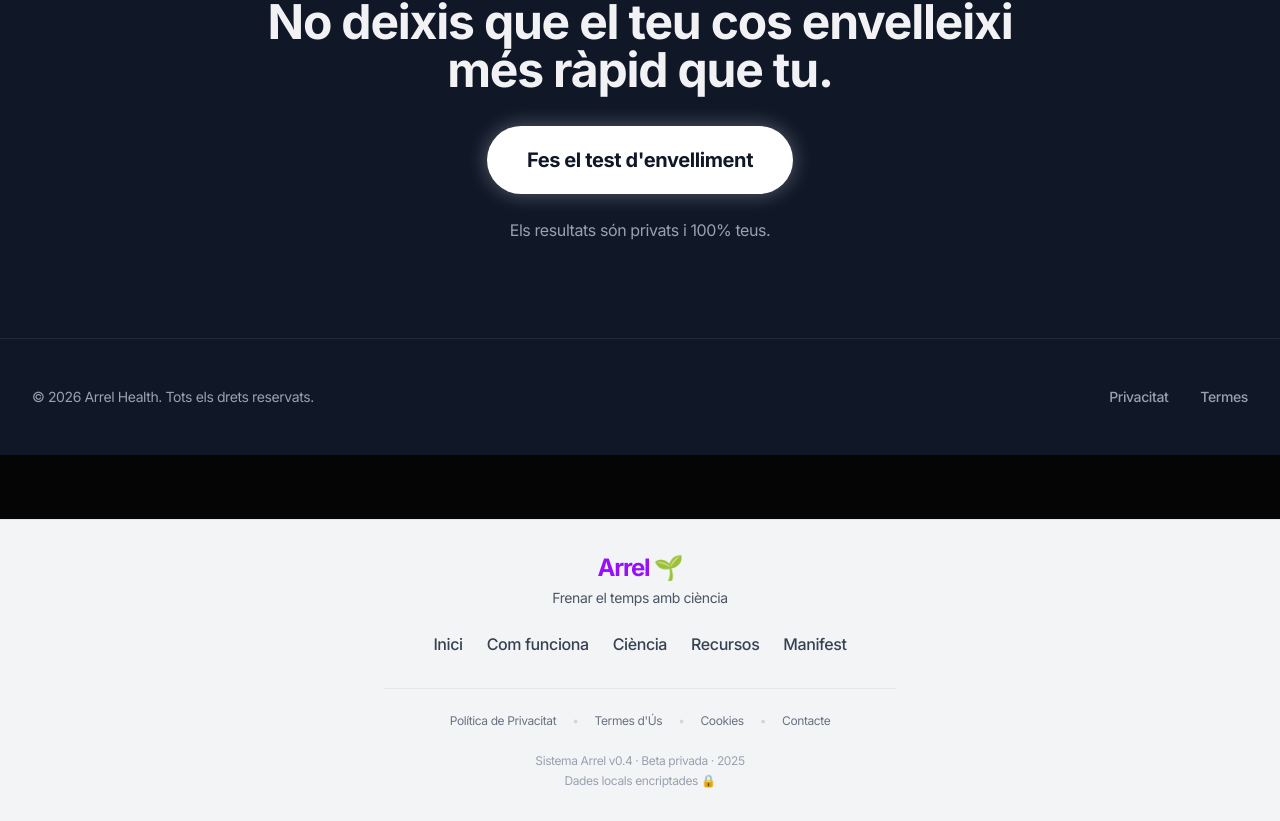
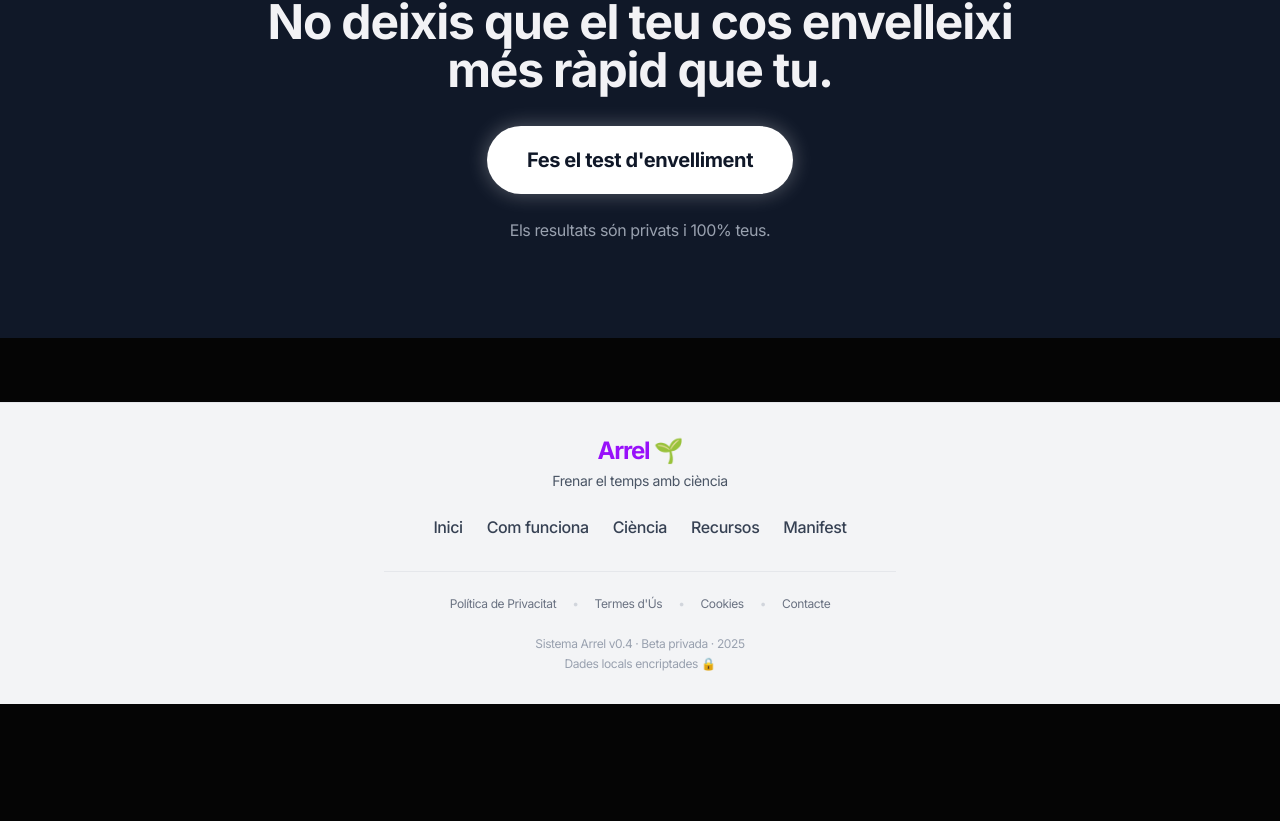
Before and after one commit to sergicas/arrel, a React (Vite) app: page / in a window 1280 px wide. Shown: the part 1458-2279 px from the top of the page. After the commit the page ends 2162 px from the top, so only its background shows below. Built offline with nearby package versions, Linux system fonts and the light colour scheme; no server answers.

Commit message:
UI Fix: Removed duplicated footer on Landing page

```diff
--- a/src/pages/Landing.jsx
+++ b/src/pages/Landing.jsx
@@ -44,19 +44,7 @@ const RevealOnScroll = ({ children }) => {
     );
 };
 
-const Footer = () => (
-    <footer className="bg-gray-900 text-gray-400 py-12 border-t border-gray-800">
-        <div className="max-w-7xl mx-auto px-6 lg:px-8 flex flex-col md:flex-row justify-between items-center gap-6">
-            <div className="text-sm">
-                &copy; {new Date().getFullYear()} Arrel Health. Tots els drets reservats.
-            </div>
-            <div className="flex gap-8 text-sm font-medium">
-                <a href="/privacitat" className="hover:text-white transition-colors">Privacitat</a>
-                <a href="/termes" className="hover:text-white transition-colors">Termes</a>
-            </div>
-        </div>
-    </footer>
-);
+// Footer component removed (delegated to Layout)
 
 // -----------------------------------------------------------------------------
 // MAIN COMPONENT
@@ -181,7 +169,7 @@ export default function Landing() {
                 </div>
             </section>
 
-            <Footer />
+            {/* Footer delegated to PublicLayout */}
         </>
     );
 }
```
Also changed, not shown: 1 other file (tests, documents, lock files or other folders).
